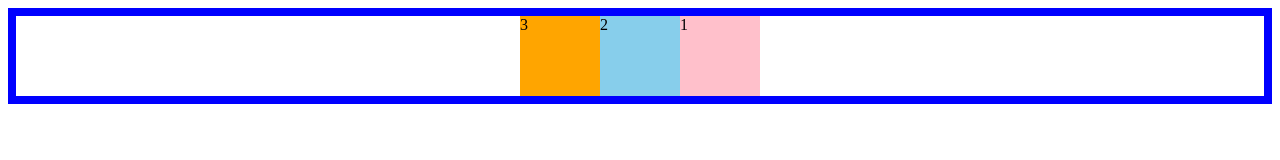
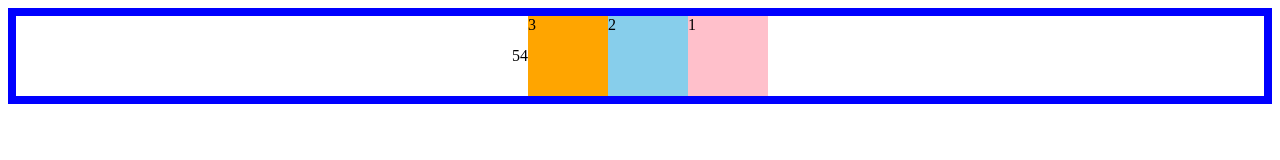
Before and after one commit to Sss0o1101/flexbox-learn, a plain HTML site: page flexbox-learn4/index.html in a window 1280 px wide. Drawn offline with Linux system fonts and the light colour scheme.

Commit message:
added html text
        <div class="item4">4</div>
        <div class="item5">5</div>

```diff
--- a/flexbox-learn4/index.html
+++ b/flexbox-learn4/index.html
@@ -11,6 +11,8 @@
         <div class="item1">1</div>
         <div class="item2">2</div>
         <div class="item3">3</div>
+        <div class="item4">4</div>
+        <div class="item5">5</div>
     </div>
 
 </body>
```
